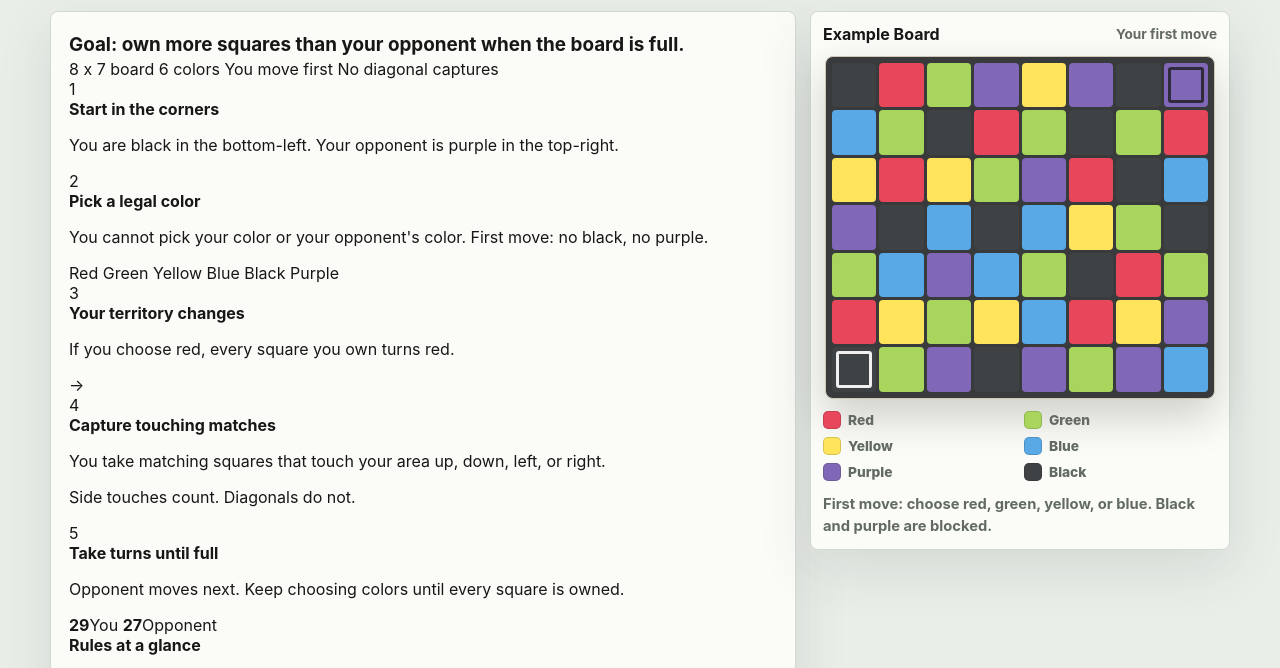
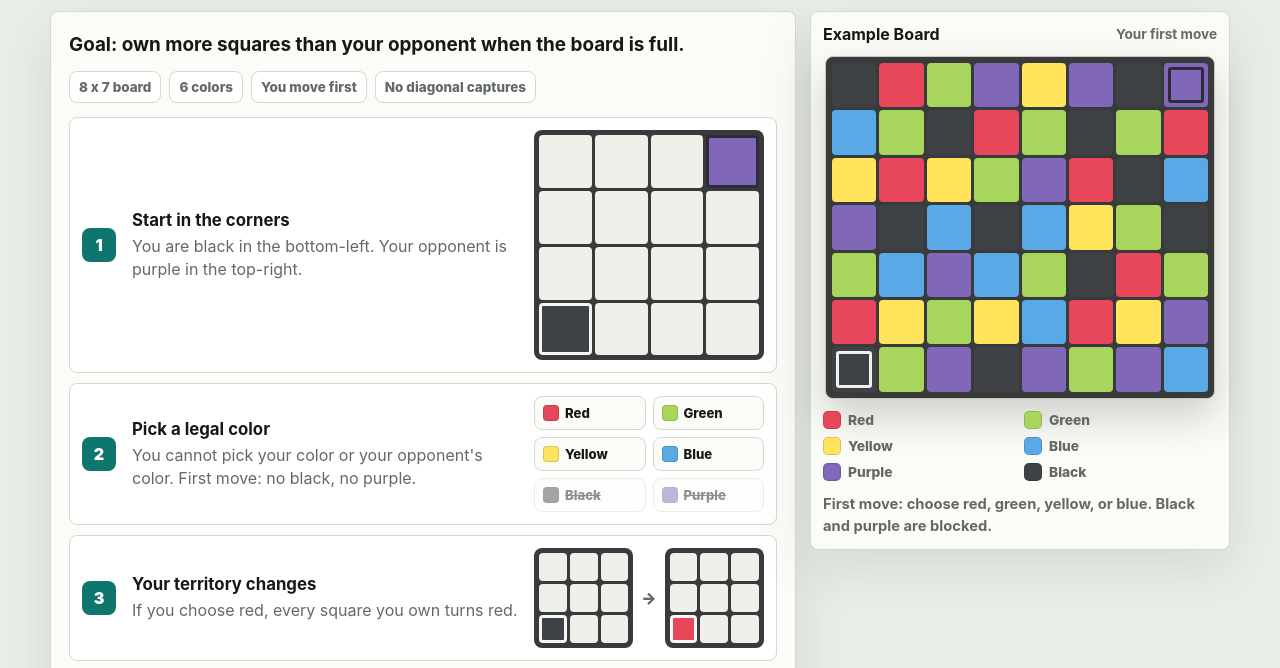
Before and after one commit to mykulgu/filler-solver-gamepigeon, a plain HTML site: page how-to-play.html in a window 1280 px wide. Shown: the part 111-779 px from the top of the page. Drawn offline with Linux system fonts and the light colour scheme.

Commit message:
Make Filler guide visual

```diff
--- a/styles.css
+++ b/styles.css
@@ -206,6 +206,11 @@ h2 {
   padding: 18px;
 }
 
+.visual-rules .rules-main {
+  display: grid;
+  gap: 14px;
+}
+
 .rules-section + .rules-section {
   margin-top: 22px;
 }
@@ -215,6 +220,213 @@ h2 {
   font-size: 1.18rem;
   font-weight: 750;
   line-height: 1.55;
+}
+
+.quick-start {
+  display: grid;
+  gap: 12px;
+}
+
+.rule-chips {
+  display: flex;
+  flex-wrap: wrap;
+  gap: 8px;
+}
+
+.rule-chips span {
+  border: 1px solid var(--line);
+  border-radius: 8px;
+  padding: 7px 9px;
+  background: var(--surface);
+  color: var(--muted);
+  font-size: 0.84rem;
+  font-weight: 800;
+}
+
+.step-walkthrough {
+  display: grid;
+  gap: 10px;
+}
+
+.step-card {
+  display: grid;
+  grid-template-columns: 38px minmax(0, 1fr) minmax(160px, 230px);
+  gap: 12px;
+  align-items: center;
+  border: 1px solid var(--line);
+  border-radius: 8px;
+  padding: 12px;
+  background: var(--surface);
+}
+
+.step-number {
+  display: grid;
+  place-items: center;
+  width: 34px;
+  height: 34px;
+  border-radius: 8px;
+  background: var(--teal);
+  color: white;
+  font-weight: 900;
+}
+
+.step-card h2 {
+  margin-bottom: 5px;
+  font-size: 1.05rem;
+}
+
+.step-card p,
+.capture-demo p {
+  margin: 0;
+  color: var(--muted);
+  line-height: 1.45;
+}
+
+.mini-board {
+  display: grid;
+  gap: 3px;
+  padding: 5px;
+  border-radius: 8px;
+  background: #383a3b;
+}
+
+.mini-board span {
+  min-width: 0;
+  aspect-ratio: 1 / 1;
+  border-radius: 4px;
+  background: #eef1ea;
+}
+
+.corner-demo {
+  grid-template-columns: repeat(4, minmax(0, 1fr));
+}
+
+.small-demo,
+.capture-board {
+  grid-template-columns: repeat(3, minmax(0, 1fr));
+}
+
+.mini-board .you {
+  border: 3px solid rgba(255, 255, 255, 0.95);
+  background: var(--black);
+}
+
+.mini-board .opponent {
+  border: 3px solid rgba(23, 23, 23, 0.76);
+  background: var(--purple);
+}
+
+.mini-board .red,
+.mini-board .red-target {
+  background: var(--red);
+}
+
+.mini-board .diagonal {
+  border: 2px dashed rgba(23, 23, 23, 0.42);
+  background: var(--red);
+}
+
+.mini-board .muted-target {
+  opacity: 0.45;
+}
+
+.choice-row {
+  display: grid;
+  grid-template-columns: repeat(2, minmax(0, 1fr));
+  gap: 7px;
+}
+
+.choice-row span {
+  position: relative;
+  min-width: 0;
+  border: 1px solid var(--line);
+  border-radius: 8px;
+  padding: 8px 8px 8px 30px;
+  background: #fbfcf7;
+  font-size: 0.82rem;
+  font-weight: 800;
+}
+
+.choice-row span::before {
+  position: absolute;
+  top: 50%;
+  left: 8px;
+  width: 14px;
+  height: 14px;
+  border: 1px solid rgba(23, 23, 23, 0.16);
+  border-radius: 4px;
+  background: var(--choice-color);
+  content: "";
+  transform: translateY(-50%);
+}
+
+.choice-row .blocked {
+  opacity: 0.48;
+  text-decoration: line-through;
+}
+
+.change-demo {
+  display: grid;
+  grid-template-columns: 1fr auto 1fr;
+  gap: 8px;
+  align-items: center;
+}
+
+.arrow {
+  color: var(--muted);
+  font-weight: 900;
+}
+
+.capture-demo {
+  display: grid;
+  gap: 6px;
+}
+
+.score-demo {
+  display: grid;
+  grid-template-columns: repeat(2, minmax(0, 1fr));
+  gap: 8px;
+}
+
+.score-demo span {
+  display: grid;
+  gap: 3px;
+  border: 1px solid var(--line);
+  border-radius: 8px;
+  padding: 10px;
+  background: #fbfcf7;
+  color: var(--muted);
+  font-size: 0.78rem;
+  font-weight: 800;
+  text-align: center;
+  text-transform: uppercase;
+}
+
+.score-demo strong {
+  color: var(--ink);
+  font-size: 1.35rem;
+  line-height: 1;
+}
+
+.rules-recap {
+  border: 1px solid var(--line);
+  border-radius: 8px;
+  padding: 12px;
+  background: #edf8f5;
+}
+
+.rules-recap h2 {
+  margin-bottom: 8px;
+  font-size: 1.05rem;
+}
+
+.rules-recap ul {
+  display: grid;
+  gap: 6px;
+  margin: 0;
+  padding-left: 20px;
+  color: var(--muted);
+  line-height: 1.45;
 }
 
 .rules-section p {
@@ -654,12 +866,17 @@ tr.best-row {
 @media (max-width: 620px) {
   .game-layout,
   .rules-layout,
-  .strategy-grid {
+  .strategy-grid,
+  .step-card {
     grid-template-columns: 1fr;
   }
 
   .rules-visual {
     position: static;
+  }
+
+  .step-card {
+    align-items: start;
   }
 }
 
```
